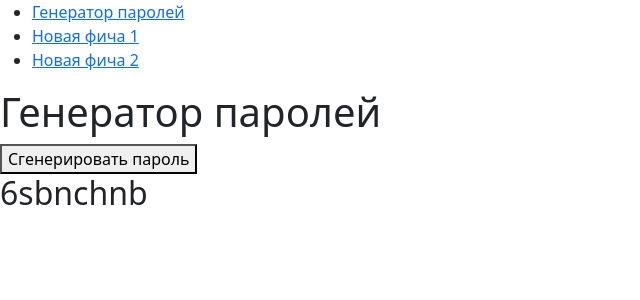
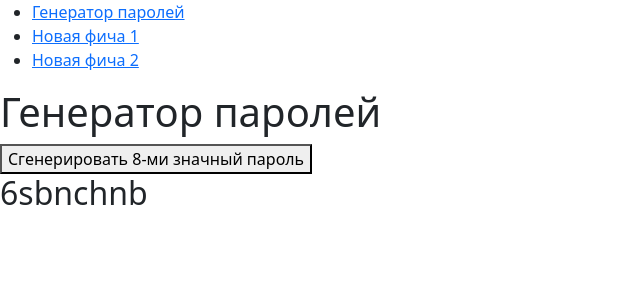
Before and after one commit to S1rMekr/PasswordGenerator, a Django app: page /generator in a window 1280 px wide. Shown: the top 300 px of the page, without its empty margins (0-640 px from the left). Run offline with Django 4.2, Linux system fonts and the light colour scheme; some libraries are stand-ins or nearby versions.

Commit message:
new version

```diff
--- a/MySite/PasswordGenerator/templates/PasswordGenerator/generator.html
+++ b/MySite/PasswordGenerator/templates/PasswordGenerator/generator.html
@@ -1,8 +1,8 @@
-{% extends "PasswordGenerator/base.html" %} {% block content %}
+{% extends "PasswordGenerator/base.html" %} {% block content %} {% csrf_token %}
 <h1>Генератор паролей</h1>
 
 <form action="{% url 'generator' %}">
-  <button>Сгенерировать пароль</button>
+  <button>Сгенерировать 8-ми значный пароль</button>
 </form>
 <h2>{{ password }}</h2>
 
```
